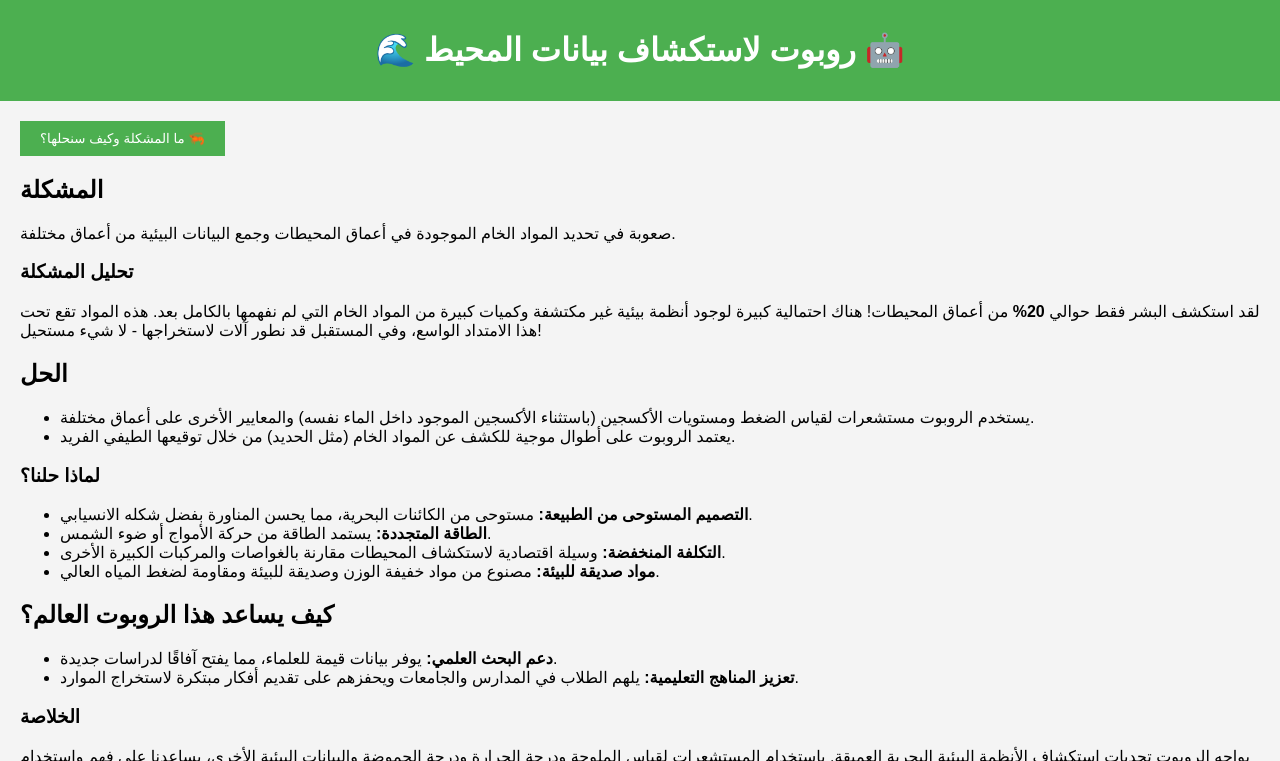
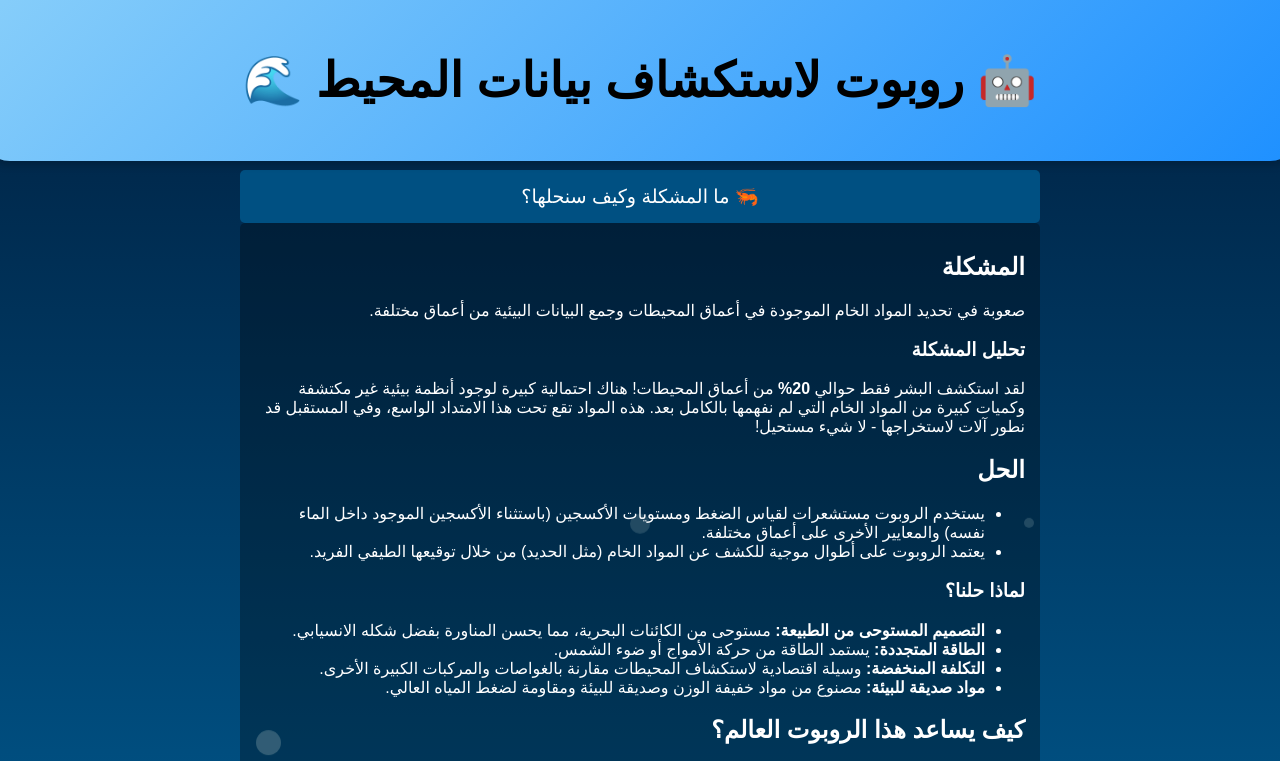
Before and after one commit to 3-HAKAMI/ocean, a plain HTML site: page index.html in a window 1280 px wide. Both pictures are taken after a click on the button "ما المشكلة وكيف سنحلها؟ 🦐". Shown: the top 761 px of the page. Drawn offline with Linux system fonts and the light colour scheme.

Commit message:
Update style.css

```diff
--- a/style.css
+++ b/style.css
@@ -1,29 +1,238 @@
+/* إعدادات الصفحة العامة */
 body {
+    margin: 0;
     font-family: Arial, sans-serif;
-    margin: 0;
-    padding: 0;
-    background-color: #f4f4f4;
+    background: linear-gradient(to bottom, #001f3f, #005082); /* خلفية بألوان المحيط */
+    color: #fff;
+    overflow: hidden; /* تعطيل التمرير افتراضيًا */
+    display: flex;
+    flex-direction: column;
+    align-items: center;
+    justify-content: flex-start;
+    height: 100vh; /* ضبط الصفحة على كامل الشاشة */
 }
 
+/* ترويسة الموقع */
 header {
-    background-color: #4CAF50;
-    color: white;
-    padding: 10px 0;
     text-align: center;
+    padding: 20px;
+    background-color: #87CEFA; /* أزرق فاتح */
+    font-size: 1.5rem;
+    font-weight: bold;
+    color: #000;
+    width: 100%;
+    position: fixed;
+    top: 0;
+    z-index: 1000;
 }
 
-#content {
+/* حاوية المحتوى */
+main {
+    margin-top: 150px; /* المسافة بين الهيدر والمحتوى */
     padding: 20px;
+    width: 100%;
+    max-width: 800px;
+    display: flex;
+    flex-direction: column;
+    align-items: center;
+    gap: 20px;
 }
 
-button {
-    padding: 10px 20px;
-    background-color: #4CAF50;
-    color: white;
+/* تصميم الأكورديون */
+.accordion-item {
+    background-color: #005082;
+    color: #fff;
     border: none;
+    padding: 15px;
     cursor: pointer;
+    text-align: center;
+    font-size: 1.2rem;
+    width: 100%;
+    transition: background-color 0.3s ease;
+    border-radius: 5px;
 }
 
-button:hover {
-    background-color: #45a049;
+.accordion-item:hover {
+    background-color: #0096c7;
 }
+
+/* محتوى الأكورديون */
+.content {
+    max-height: 0;
+    overflow: hidden;
+    transition: max-height 0.5s ease, opacity 0.5s ease;
+    opacity: 0;
+    background-color: rgba(0, 0, 0, 0.3);
+    padding: 0 15px;
+    border-radius: 5px;
+    width: 100%;
+    text-align: left;
+}
+
+/* عرض النص عند الفتح */
+.content.show {
+    max-height: 500px;
+    opacity: 1;
+    padding: 15px;
+}
+
+/* الفقاعات */
+.bubbles {
+    position: fixed;
+    top: 0;
+    left: 0;
+    width: 100%;
+    height: 100%;
+    z-index: -1;
+    display: flex;
+    justify-content: center;
+    align-items: center;
+}
+
+.bubble {
+    position: absolute;
+    bottom: -50px;
+    width: 20px;
+    height: 20px;
+    background: rgba(173, 216, 230, 0.6);
+    border-radius: 50%;
+    animation: rise 5s infinite ease-in;
+}
+
+.bubble:nth-child(2) {
+    left: 20%;
+    animation-duration: 6s;
+    width: 25px;
+    height: 25px;
+}
+
+.bubble:nth-child(3) {
+    left: 40%;
+    animation-duration: 4s;
+    width: 15px;
+    height: 15px;
+}
+
+.bubble:nth-child(4) {
+    left: 60%;
+    animation-duration: 7s;
+    width: 30px;
+    height: 30px;
+}
+
+.bubble:nth-child(5) {
+    left: 80%;
+    animation-duration: 5s;
+    width: 10px;
+    height: 10px;
+}
+
+@keyframes rise {
+    0% {
+        transform: translateY(100%);
+        opacity: 0.8;
+    }
+    100% {
+        transform: translateY(-100vh);
+        opacity: 0;
+    }
+}
+
+/* الفوتر */
+footer {
+    margin-top: auto;
+    padding: 10px;
+    text-align: center;
+    font-size: 0.9rem;
+    color: #ddd;
+}
+header {
+    /* المحاذاة والإعدادات السابقة */
+    text-align: center;
+    padding: 20px;
+    font-size: 1.5rem;
+    font-weight: bold;
+    color: #000;
+    width: 100%;
+    position: fixed;
+    top: 0;
+    z-index: 1000;
+    /* ــــــــــــــــــــــــــــــــــــــــــــــــــــــــــــــــــــــ */
+
+    /* إضافة خلفية متدرجة جذّابة */
+    background: linear-gradient(135deg, #87CEFA, #1E90FF);
+    /* يمكنك اختيار تدرج مختلف بالألوان التي تفضلها */
+
+    /* جعل الحواف السفلية دائرية */
+    border-bottom-left-radius: 30px;
+    border-bottom-right-radius: 30px;
+
+    /* إضافة ظلّ أسفل العنوان لإبرازه */
+    box-shadow: 0 4px 8px rgba(0, 0, 0, 0.2);
+}
+
+
+@keyframes float {
+    0% {
+        transform: translate(0, 0);
+    }
+    25% {
+        transform: translate(-20px, 30px);
+    }
+    50% {
+        transform: translate(30px, -20px);
+    }
+    75% {
+        transform: translate(-30px, -30px);
+    }
+    100% {
+        transform: translate(0, 0);
+    }
+}
+
+.emoji {
+    position: absolute;
+    animation: float 8s infinite ease-in-out;
+    user-select: none;
+    pointer-events: none;
+}
+
+.content {
+    max-height: 0;
+    overflow: hidden;
+    transition: max-height 0.5s ease;
+}
+
+.content.show {
+    overflow: visible;
+}
+
+.logo-container {
+    position: fixed;
+    bottom: 20px; /* المسافة من الأسفل */
+    right: 20px; /* المسافة من اليمين */
+    z-index: 1000; /* لضمان ظهور الشعار فوق كل العناصر الأخرى */
+    background: rgba(255, 255, 255, 0.8); /* خلفية شفافة للشعار */
+    border-radius: 10px; /* حواف مستديرة */
+    padding: 5px; /* مسافة داخلية */
+    box-shadow: 0 4px 8px rgba(0, 0, 0, 0.2); /* ظل خفيف لإبراز الشعار */
+}
+
+.logo-container img {
+    width: 80px; /* ضبط حجم الشعار */
+    height: auto; /* للحفاظ على الأبعاد النسبية */
+    display: block;
+}
+
+.logo-container:hover {
+    transform: scale(1.1); /* تكبير بسيط عند التمرير */
+    transition: transform 0.3s ease; /* تأثير سلس */
+}
+.accordion .content {
+    text-align: right; /* محاذاة النصوص إلى اليمين */
+    direction: rtl; /* اتجاه النص من اليمين إلى اليسار */
+    padding: 10px 15px; /* مسافة داخلية لتحسين المظهر */
+    margin: 0; /* إزالة أي مسافات غير مرغوب فيها */
+    box-sizing: border-box; /* تضمن أن الحشوة لا تؤثر على الأبعاد */
+    transition: max-height 0.5s ease, opacity 0.5s ease; /* تأثير سلس عند الفتح والإغلاق */
+}
```
